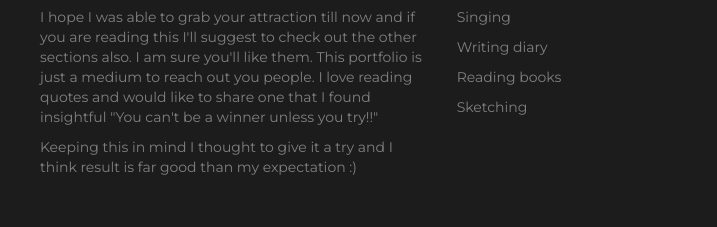
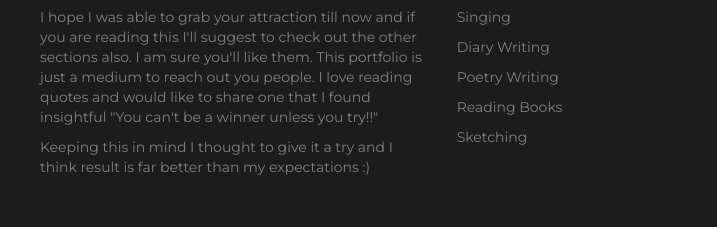
Before and after one commit to tans07/sampleportfolio.github.io, a plain HTML site: page templatemo_468_onetel/index.html in a window 1280 px wide. Shown: the part 2171-2398 px from the top of the page, 115-832 px from the left. Drawn offline with Linux system fonts and the light colour scheme; some packages are replaced by stand-ins of ours.

Commit message:
Update index.html

```diff
--- a/templatemo_468_onetel/index.html
+++ b/templatemo_468_onetel/index.html
@@ -162,14 +162,15 @@ http://www.templatemo.com/tm-468-onetel
 				<!-- <p><i class="fa fa-phone"></i> 010-020-0340</p>
 				<p><i class="fa fa-envelope-o"></i> info@company.com</p>
 			  <p><i class="fa fa-globe"></i> www.company.com</p> -->
-			  <p>Keeping this in mind I thought to give it a try and I think result is far good than my expectation :)</p>
+			  <p>Keeping this in mind I thought to give it a try and I think result is far better than my expectations :)</p>
 			</div>
 
 			<div class="col-md-3 col-sm-4">
 				<h3>Other Interests</h3>
 				<p>Singing</p>
-				<p>Writing diary</p>
-				<p>Reading books</p>
+				<p>Diary Writing</p>
+				<p>Poetry Writing</p>
+				<p>Reading Books</p>
 				<p>Sketching</p>
 			</div>
 
```
